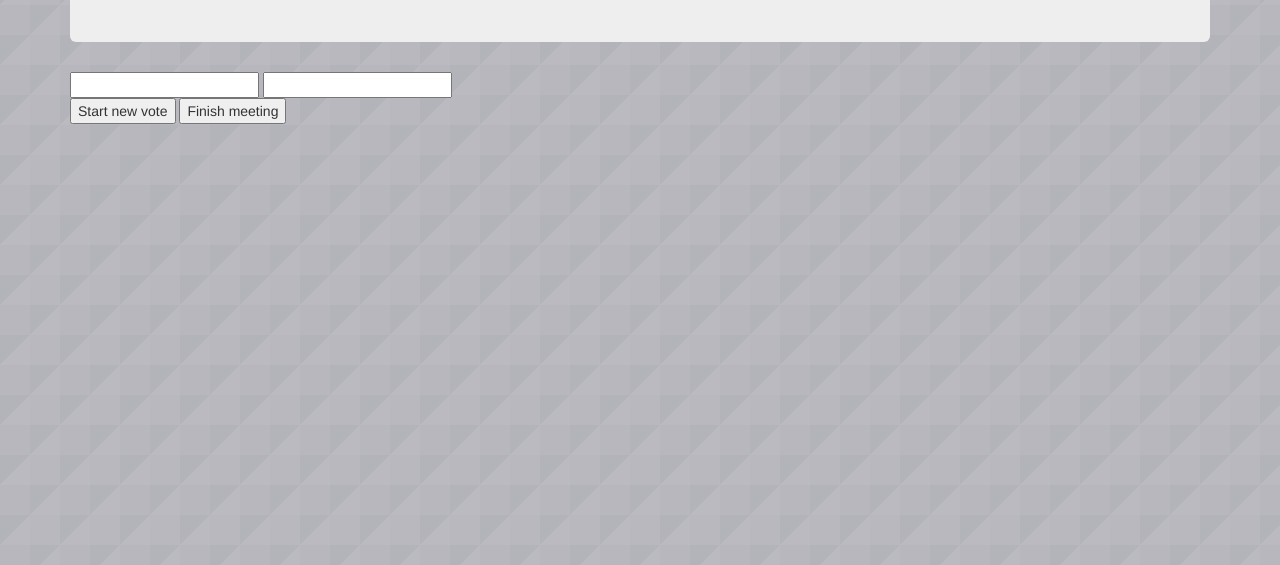
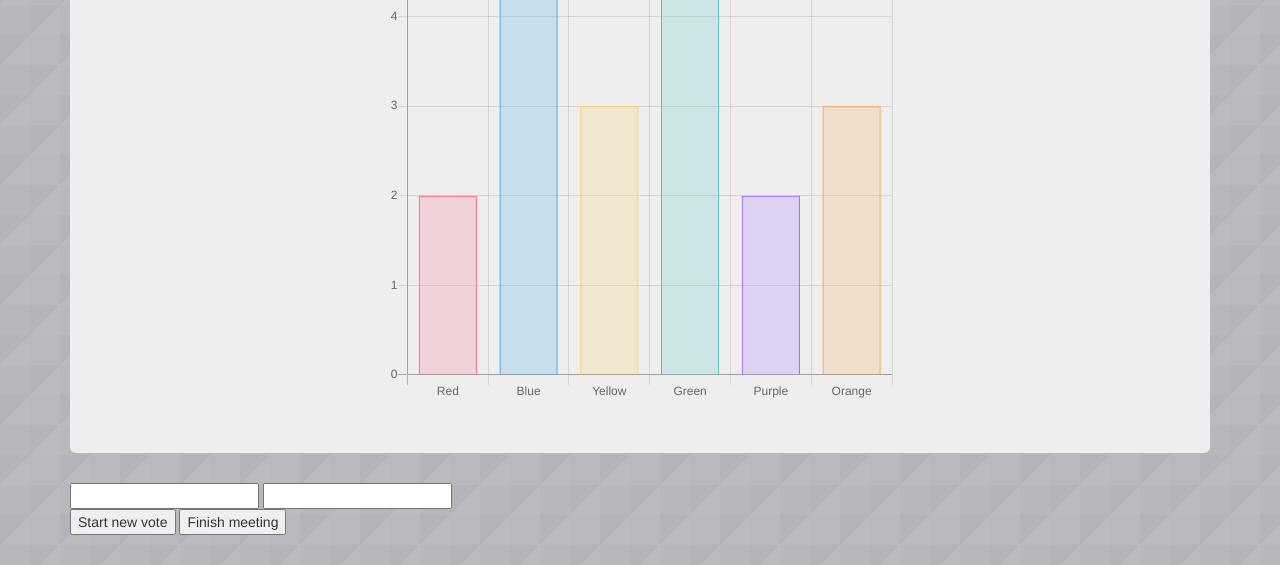
Before and after one commit to AlexSchenck/ScrumBuddy, a plain HTML site: page HTML/Result.html in a window 1280 px wide. Shown: the part 235-800 px from the top of the page. Drawn offline with nearby package versions, Linux system fonts and the light colour scheme.

Commit message:
Adding Graphs

```diff
--- a/CSS/main.css
+++ b/CSS/main.css
@@ -30,3 +30,8 @@ body {
     width: 75%;
     margin: 0 auto;
 }
+
+#graph-div {
+    width: 50%;
+    margin: 0 auto;
+}
--- a/HTML/Result.html
+++ b/HTML/Result.html
@@ -8,6 +8,9 @@
     <script src="https://maxcdn.bootstrapcdn.com/bootstrap/3.3.7/js/bootstrap.min.js" integrity="sha384-Tc5IQib027qvyjSMfHjOMaLkfuWVxZxUPnCJA7l2mCWNIpG9mGCD8wGNIcPD7Txa" crossorigin="anonymous"></script>
     <link href="https://maxcdn.bootstrapcdn.com/bootstrap/3.3.7/css/bootstrap.min.css" rel="stylesheet" integrity="sha384-BVYiiSIFeK1dGmJRAkycuHAHRg32OmUcww7on3RYdg4Va+PmSTsz/K68vbdEjh4u" crossorigin="anonymous">
     <link rel="stylesheet" href="../CSS/main.css"/>
+	<script>
+		var myChart = new Chart({...})
+	</script>
   </head>
 
 
@@ -31,8 +34,49 @@
 
       <!-- Main component for a primary marketing message or call to action -->
       <div class="jumbotron">
-        <h1>Result</h1>
-
+		<div id = "graph-div">
+			<canvas id="myChart" width="500" height="500"></canvas>
+			<script>
+				var ctx = document.getElementById("myChart");
+				var myChart = new Chart(ctx, {
+					type: 'bar',
+					data: {
+						labels: ["Red", "Blue", "Yellow", "Green", "Purple", "Orange"],
+						datasets: [{
+							label: '# of Votes',
+							data: [2, 5, 3, 5, 2, 3],
+							backgroundColor: [
+								'rgba(255, 99, 132, 0.2)',
+								'rgba(54, 162, 235, 0.2)',
+								'rgba(255, 206, 86, 0.2)',
+								'rgba(75, 192, 192, 0.2)',
+								'rgba(153, 102, 255, 0.2)',
+								'rgba(255, 159, 64, 0.2)'
+							],
+							borderColor: [
+								'rgba(255,99,132,1)',
+								'rgba(54, 162, 235, 1)',
+								'rgba(255, 206, 86, 1)',
+								'rgba(75, 192, 192, 1)',
+								'rgba(153, 102, 255, 1)',
+								'rgba(255, 159, 64, 1)'
+							],
+							borderWidth: 1
+						}]
+					},
+					options: {
+						scales: {
+							yAxes: [{
+								ticks: {
+									beginAtZero:true,
+									fixedStepSize: 2
+								}
+							}]
+						}
+					}
+				});
+			</script>
+		</div>
       </div>
       <div>
       <input id="MinimumList" type="text" />
```
